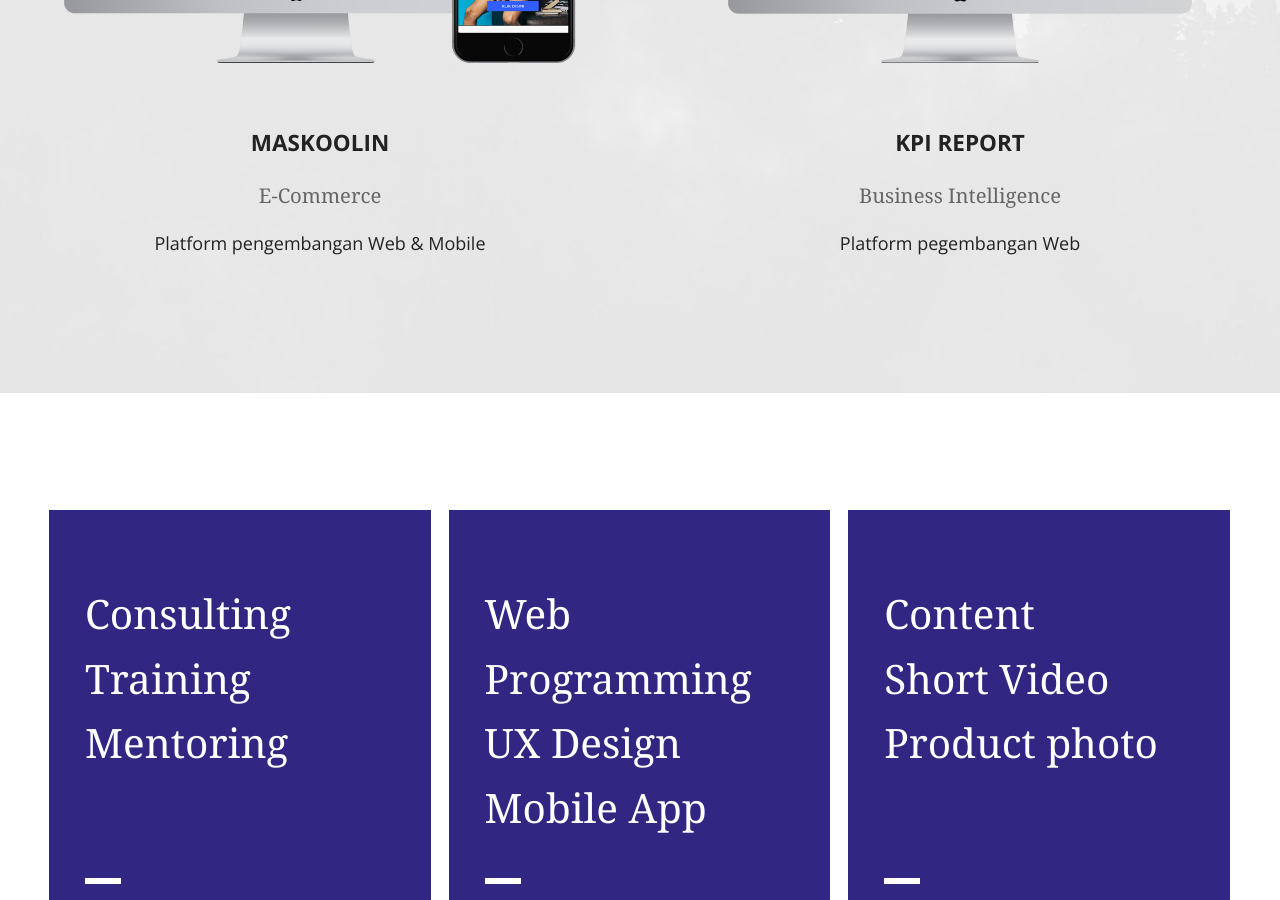
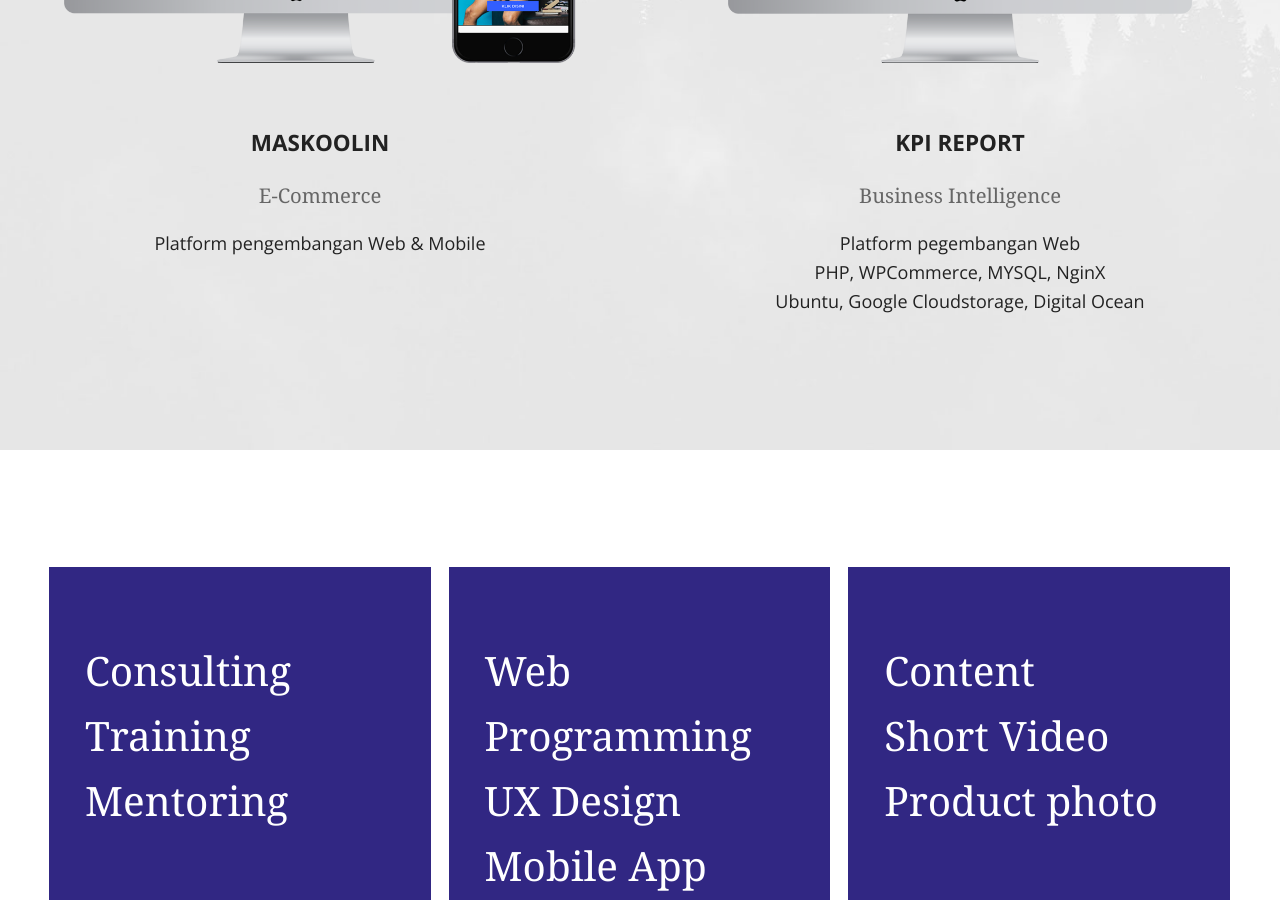
Before and after one commit to kemtol/rocktokom, a Jekyll site: the page built from index.md, in a window 1280 px wide and 900 px high, scrolled down 1611 px. Built offline with Jekyll 4.4.1, drawn with Linux system fonts in a browser that asks for light colours; nearby versions of some CDN libraries; a script that is not in the unit is left out; our own code applies the rules of GitHub Pages for plain Markdown files.

Commit message:
Update default.html

```diff
--- a/_layouts/default.html
+++ b/_layouts/default.html
@@ -226,7 +226,9 @@
               <span class="s-title">KPI REPORT</span>
               <span class="s-sub-title">Business Intelligence</span>
               <p>
-                Platform pegembangan Web
+                Platform pegembangan Web<br/>
+                PHP, WPCommerce, MYSQL, NginX<br/>
+                Ubuntu, Google Cloudstorage, Digital Ocean
               </p>
             </div>
         </div>
```
